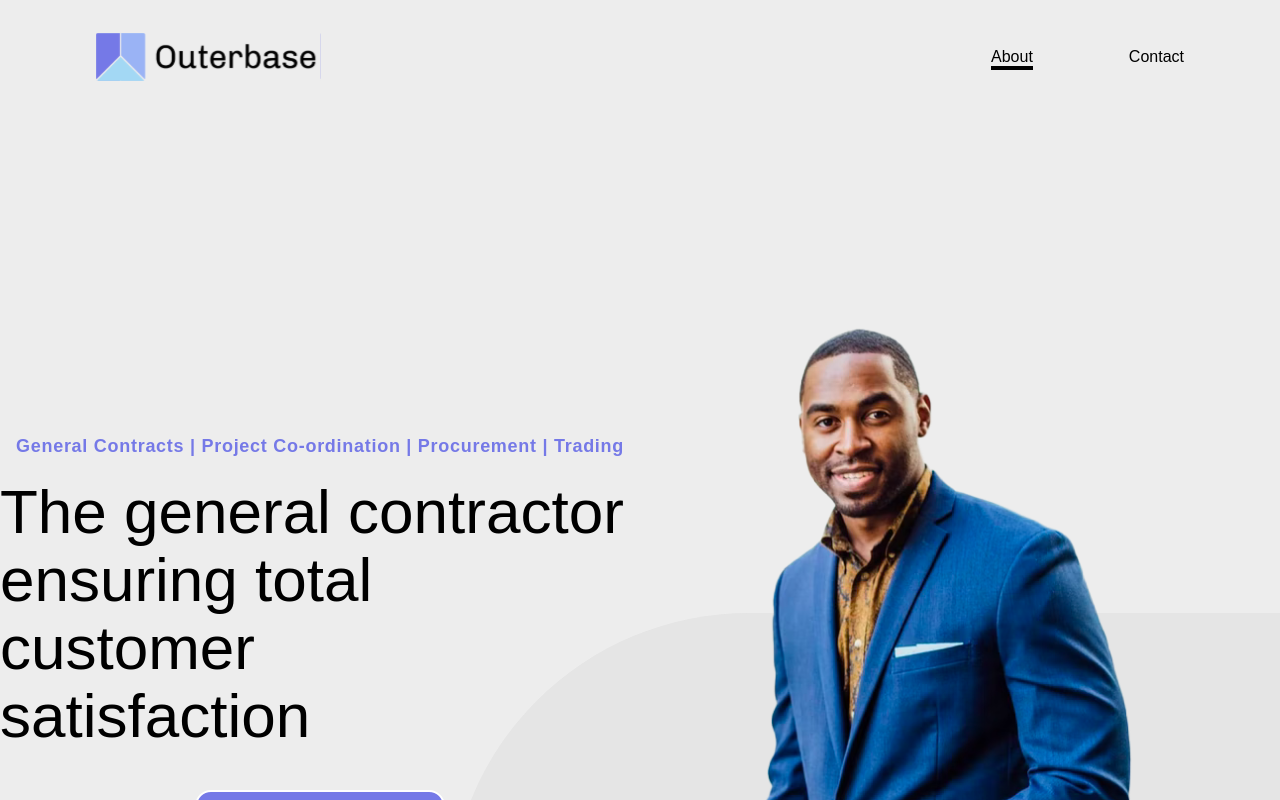
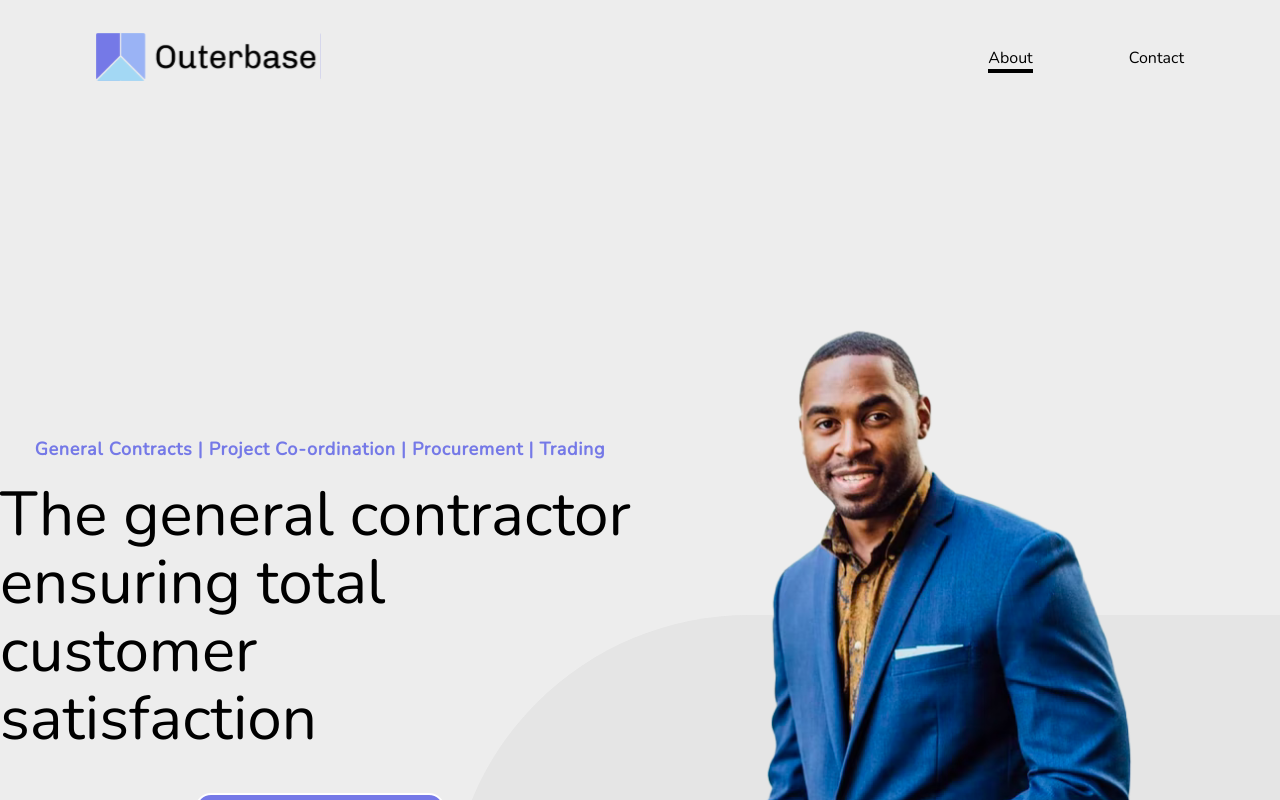
Before and after one commit to Taofiqq/outerbase, a React (Create React App) app: page / in a window 1280 px wide. Shown: the top 800 px of the page. Built offline with nearby package versions, Linux system fonts and the light colour scheme.

Commit message:
new commit

```diff
--- a/public/index.html
+++ b/public/index.html
@@ -11,6 +11,12 @@
     />
     <link rel="apple-touch-icon" href="%PUBLIC_URL%/logo192.png" />
     <link rel="manifest" href="%PUBLIC_URL%/manifest.json" />
+    <link rel="preconnect" href="https://fonts.googleapis.com" />
+    <link rel="preconnect" href="https://fonts.gstatic.com" crossorigin />
+    <link
+      href="https://fonts.googleapis.com/css2?family=Nunito:wght@200&display=swap"
+      rel="stylesheet"
+    />
     <title>OuterBase</title>
   </head>
   <body>
--- a/src/components/Navbar.jsx
+++ b/src/components/Navbar.jsx
@@ -76,6 +76,10 @@
 const ImageLogo = styled.img`
   width: 225px;
   height: 48px;
+
+  @media screen and (max-width: 350px) {
+    width: 120px;
+  }
 `;
 const AboutLink = styled.div`
   border-bottom: ${({ index }) => (index === 0 ? "4px solid #000000" : "none")};
--- a/src/styles/GlobalStyles.js
+++ b/src/styles/GlobalStyles.js
@@ -1,13 +1,13 @@
 import { createGlobalStyle } from "styled-components";
 
 const GlobalStyle = createGlobalStyle`
-@import url('https://fonts.googleapis.com/css2?family=Poppins:wght@100;200&display=swap');
-// @import url('https://fonts.googleapis.com/css2?family=Nunito:wght@200;300;400;500&display=swap');
+
     *{
         margin: 0;
         padding: 0;
         box-sizing: border-box;
-        font-family: 'Poppins', sans-serif;
+        font-family: 'Nunito', sans-serif;
+
 
     }
         a {
@@ -16,7 +16,7 @@
     body{
         background: #EDEDED;
         overflow-x: hidden;
-
+        // font-family: "Nunito", sans-serif;
     }
 `;
 
```
